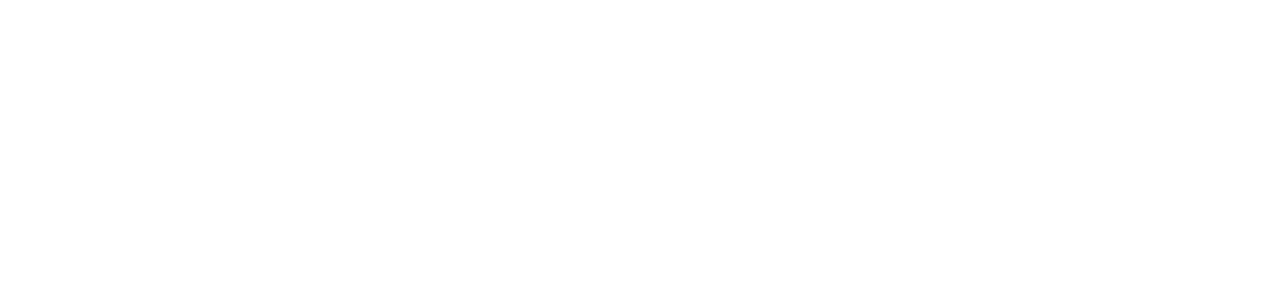
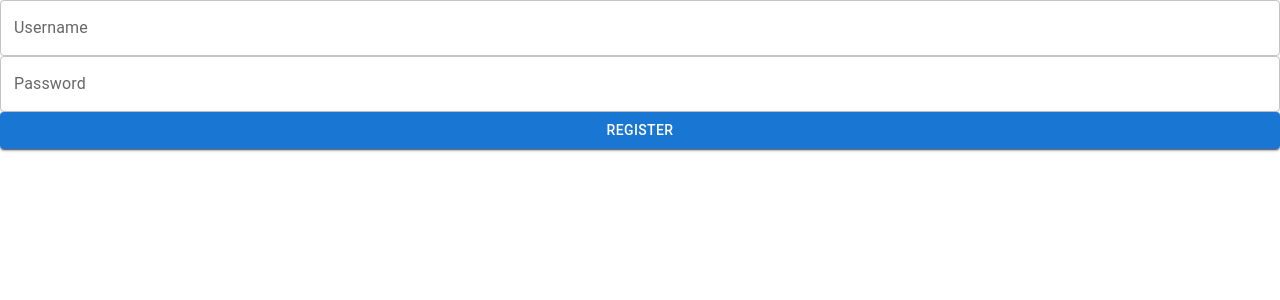
Before and after one commit to Puggingtons/habittracking, a React (Create React App) app in the folder frontend/: page /register in a window 1280 px wide. Before the commit this address had no page. Shown: the top 300 px of the page. Built offline with nearby package versions, Linux system fonts and the light colour scheme.

Commit message:
add registration form

```diff
--- a/frontend/src/api/Api.ts
+++ b/frontend/src/api/Api.ts
@@ -30,4 +30,8 @@
   public static login(username: string, password: string) {
     return Api.getInstance().post("auth/login", { username, password });
   }
+
+  public static register(username: string, password: string) {
+    return Api.getInstance().post("auth/register", { username, password });
+  }
 }
--- a/frontend/src/router/AppRoutes.tsx
+++ b/frontend/src/router/AppRoutes.tsx
@@ -2,6 +2,7 @@
 
 import App from "../App";
 import Login from "../routes/login/Login";
+import Registration from "../routes/registration/Registration";
 
 export default function AppRoutes() {
   return (
@@ -14,6 +15,10 @@
         path="login"
         element={<Login />}
       />
+      <Route
+        path="register"
+        element={<Registration />}
+      />
     </Routes>
   );
 }
--- /dev/null
+++ b/frontend/src/routes/registration/Registration.tsx
@@ -0,0 +1,49 @@
+import { Button, Paper, TextField } from "@mui/material";
+import { ChangeEvent, useState } from "react";
+
+import Api from "../../api/Api";
+import { ColumnFlexBox } from "../../components/FlexBox";
+
+export default function Registration() {
+  const [username, setUsername] = useState<string>("");
+  const [password, setPassword] = useState<string>("");
+
+  const onUsernameChange = (event: ChangeEvent<HTMLInputElement>) => {
+    setUsername(event.target.value);
+  };
+
+  const onPasswordChange = (event: ChangeEvent<HTMLInputElement>) => {
+    setPassword(event.target.value);
+  };
+
+  const onRegistrationButtonPressed = () => {
+    Api.register(username, password).then(async (res) => {
+      if (res.status >= 200 && res.status < 300) {
+        console.log("successfully registered");
+        console.log(res.body);
+        console.log(await res.json());
+      }
+    });
+  };
+
+  return (
+    <Paper>
+      <ColumnFlexBox>
+        <TextField
+          onChange={onUsernameChange}
+          label="Username"
+        ></TextField>
+        <TextField
+          onChange={onPasswordChange}
+          label="Password"
+        ></TextField>
+        <Button
+          variant="contained"
+          onClick={onRegistrationButtonPressed}
+        >
+          Register
+        </Button>
+      </ColumnFlexBox>
+    </Paper>
+  );
+}
```
